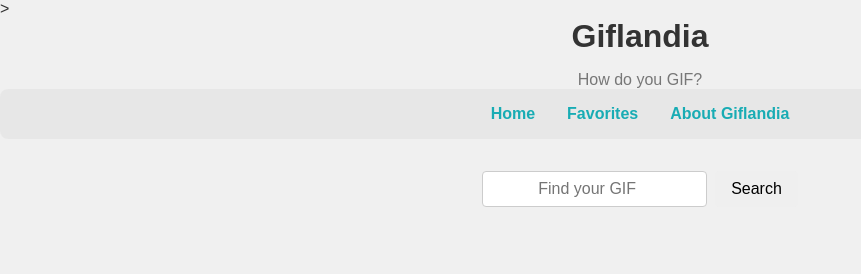
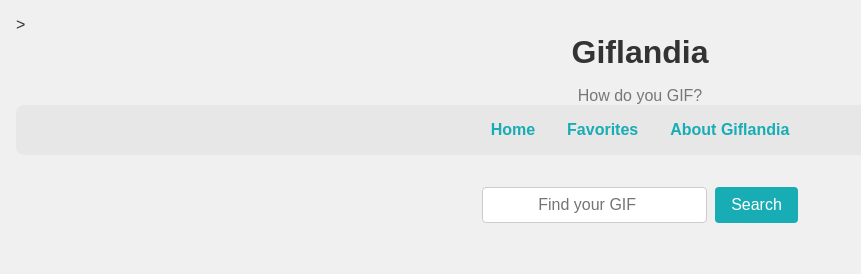
Before and after one commit to cmacias076/giflandia, a plain HTML site: page index.html in a window 1280 px wide. Shown: the whole page, without its empty margins (0-861 px from the left). Drawn offline with Linux system fonts and the light colour scheme.

Commit message:
Add initial SCSS styling
Added initial SCSS styling including navbar and search form. Converted CSS to SCSS with nesting and hover effects. Fixed minor coding issues and Prepared for Sass compilation workflow.

```diff
--- a/css/style.scss
+++ b/css/style.scss
@@ -1 +1,84 @@
-// style.scss - placeholder for styles
+* {
+    margin: 0;
+    padding: 0;
+    box-sizing: border-box;
+}
+
+body {
+    font-family: Arial, sans-serif;
+    background-color: #f0f0f0;
+    color: #333;
+    padding: 1rem;
+}
+
+h1 {
+    text-align: center;
+    margin-bottom: 1rem;
+}
+
+h2 {
+    text-align: center;
+    font-size: 1rem;
+    font-weight: normal;
+    color:#777
+}
+
+#navbar {
+    ul {
+        list-style: none;
+        display: flex;
+        justify-content: center;
+        gap: 2rem;
+        background-color: #e0e0e083;
+        padding: 1rem;
+        border-radius: 8px;
+        margin-bottom: 2rem;
+    }
+
+    a {
+        text-decoration: none;
+        color: rgb(24, 172, 180);
+        font-weight: bold;
+
+        &:hover {
+            color: rgb(5, 89, 94);
+        }
+    }
+}
+
+#search-section {
+    display: flex;
+    justify-content: center;
+    margin-bottom: 2rem;
+}
+
+#search-form {
+    display: flex;
+    gap: 0.5rem;
+
+    input[type="search"] {
+        padding: 0.5rem;
+        font-size: 1rem;
+        border: 1px solid #ccc;
+        border-radius: 4px;
+        text-align: center;
+    }
+
+    input[placeholder="Find your GIF"] {
+        text-align: center;
+    }
+
+    button {
+        padding: 0.5rem 1rem;
+        font-size: 1rem;
+        background-color: rgb(24, 172, 180);
+        color: white;
+        border: none;
+        border-radius: 4px;
+        cursor: pointer;
+
+        &:hover {
+          background-color: rgb(5, 89, 94);
+        }
+    }
+}
```
Also changed, not shown: css/style.css, 1 other file.
